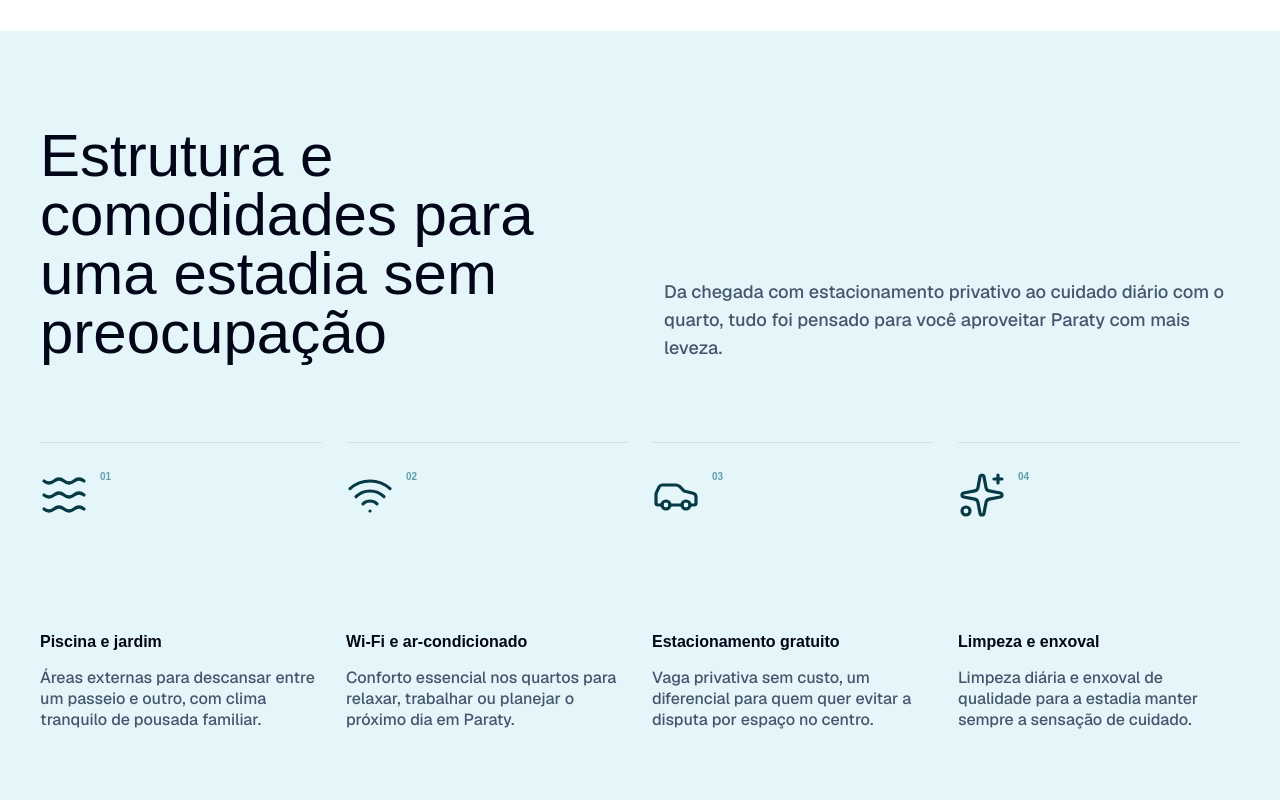
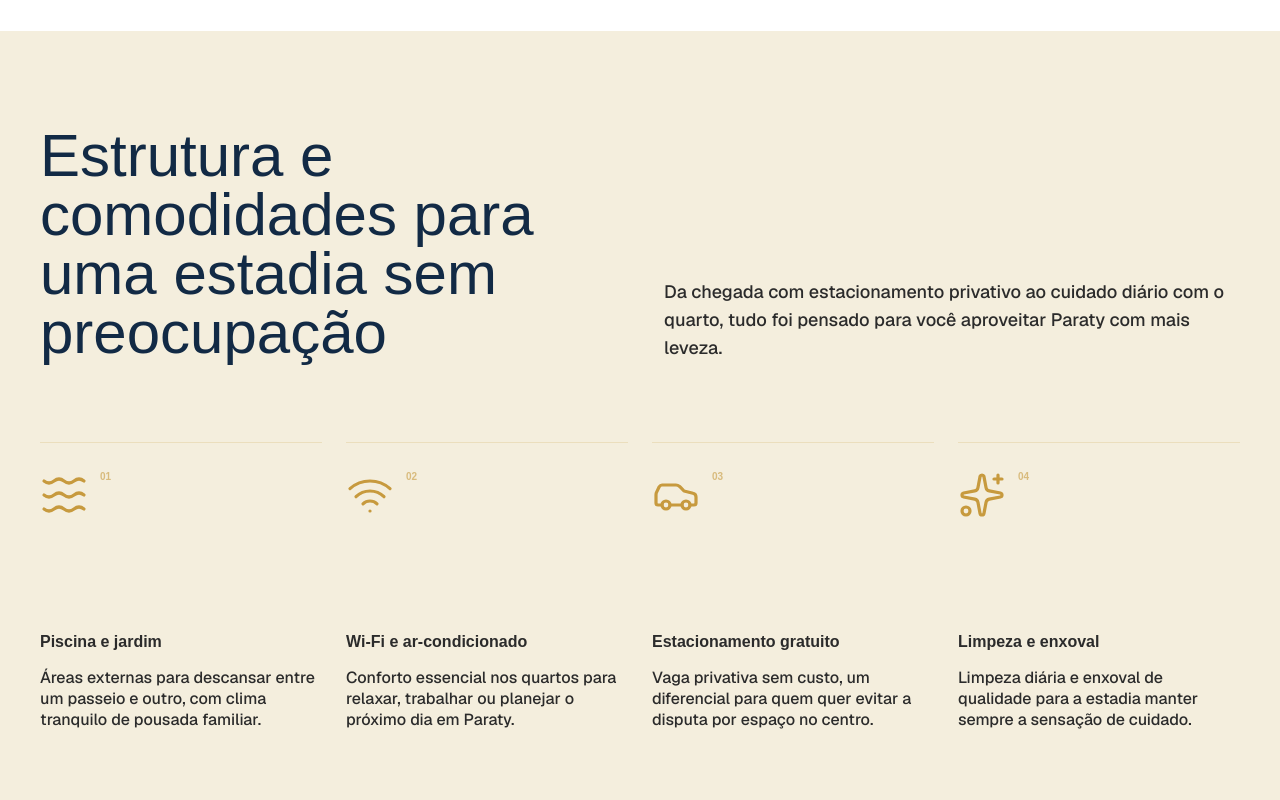
Before and after one commit to silvarodrigueswender30-del/Pousada-aquinomar, a Next.js app: page / in a window 1280 px wide. Shown: the part 4860-5660 px from the top of the page. Built offline with nearby package versions, Linux system fonts and the light colour scheme; a web font is replaced by a local one.

Commit message:
color: migrate amenities section to brand palette

```diff
--- a/src/components/sections/amenities-section.tsx
+++ b/src/components/sections/amenities-section.tsx
@@ -25,14 +25,14 @@ const amenities = [
 
 export function AmenitiesSection() {
   return (
-    <section id="comodidades" className="w-full scroll-mt-24 bg-[#E4F6FA] py-16 md:py-24">
+    <section id="comodidades" className="w-full scroll-mt-24 bg-brand-surface py-16 md:py-24">
       <div className="mx-auto w-full px-7 md:px-10">
         <div className="grid gap-8 md:grid-cols-2 md:items-end">
-          <h2 className="font-heading text-4xl font-light leading-[0.98] text-slate-950 md:text-6xl">
+          <h2 className="font-heading text-4xl font-light leading-[0.98] text-brand-primary md:text-6xl">
             Estrutura e comodidades para uma estadia sem preocupação
           </h2>
 
-          <p className="max-w-xl text-base font-medium leading-7 text-slate-600 md:justify-self-end md:text-lg">
+          <p className="max-w-xl text-base font-medium leading-7 text-brand-text md:justify-self-end md:text-lg">
             Da chegada com estacionamento privativo ao cuidado diário com o quarto, tudo foi pensado para você aproveitar Paraty com mais leveza.
           </p>
         </div>
@@ -44,20 +44,20 @@ export function AmenitiesSection() {
             return (
               <article
                 key={amenity.title}
-                className="flex min-h-[15rem] flex-col justify-between gap-16 border-t border-[#063A45]/10 pt-7 md:min-h-[18rem]"
+                className="flex min-h-[15rem] flex-col justify-between gap-16 border-t border-brand-gold/20 pt-7 md:min-h-[18rem]"
               >
                 <div className="flex items-start gap-3">
-                  <Icon className="h-12 w-12 text-[#063A45]" strokeWidth={1.6} aria-hidden="true" />
-                  <span className="font-heading text-[0.625rem] font-semibold leading-3 text-[#0C6478]/60">
+                  <Icon className="h-12 w-12 text-brand-gold" strokeWidth={1.6} aria-hidden="true" />
+                  <span className="font-heading text-[0.625rem] font-semibold leading-3 text-brand-gold/60">
                     {String(index + 1).padStart(2, "0")}
                   </span>
                 </div>
 
                 <div className="space-y-4">
-                  <h3 className="font-heading text-base font-semibold leading-tight text-slate-950">
+                  <h3 className="font-heading text-base font-semibold leading-tight text-brand-text">
                     {amenity.title}
                   </h3>
-                  <p className="text-base font-medium leading-[1.3] text-slate-600">
+                  <p className="text-base font-medium leading-[1.3] text-brand-text">
                     {amenity.description}
                   </p>
                 </div>
```
